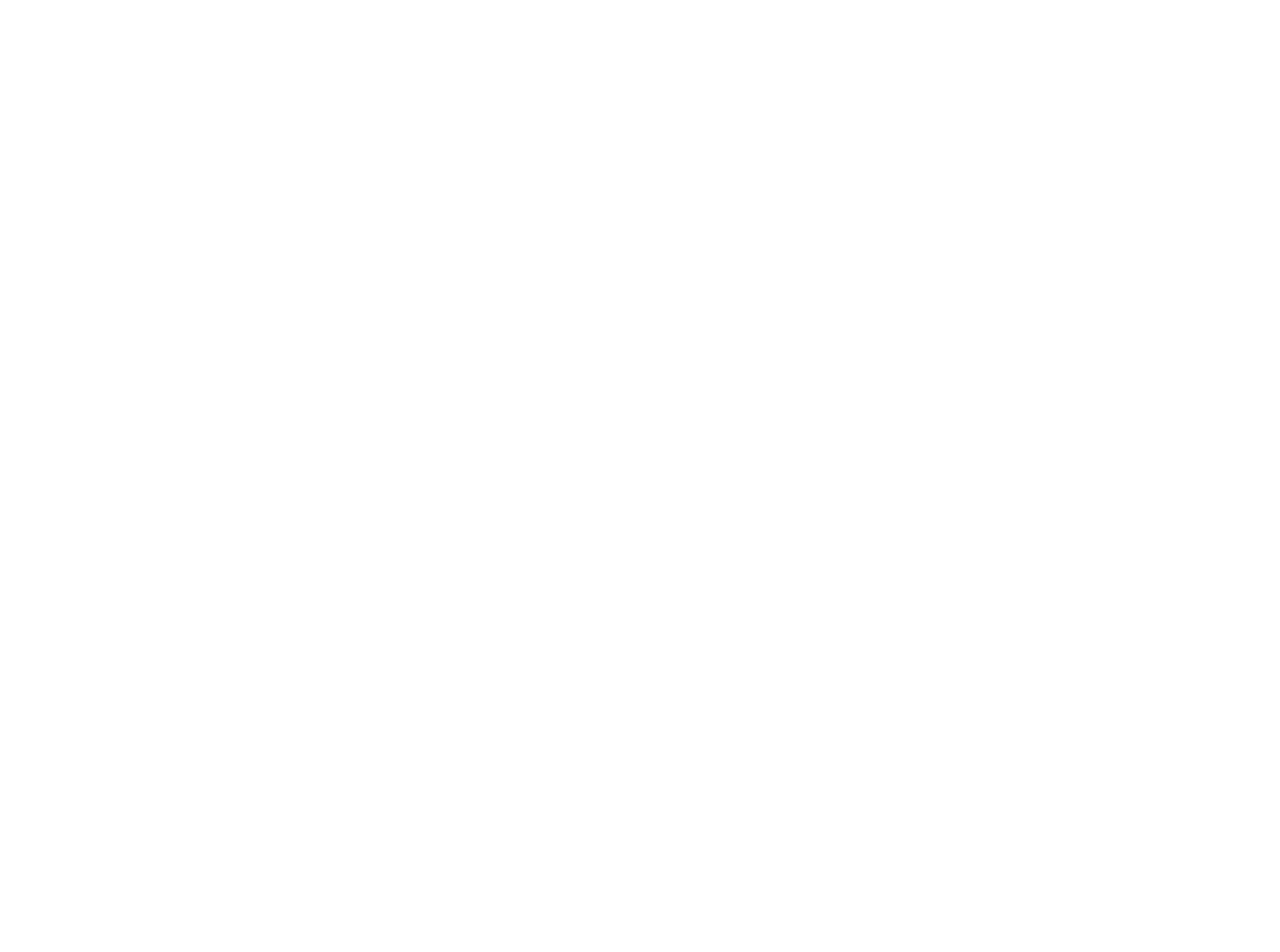
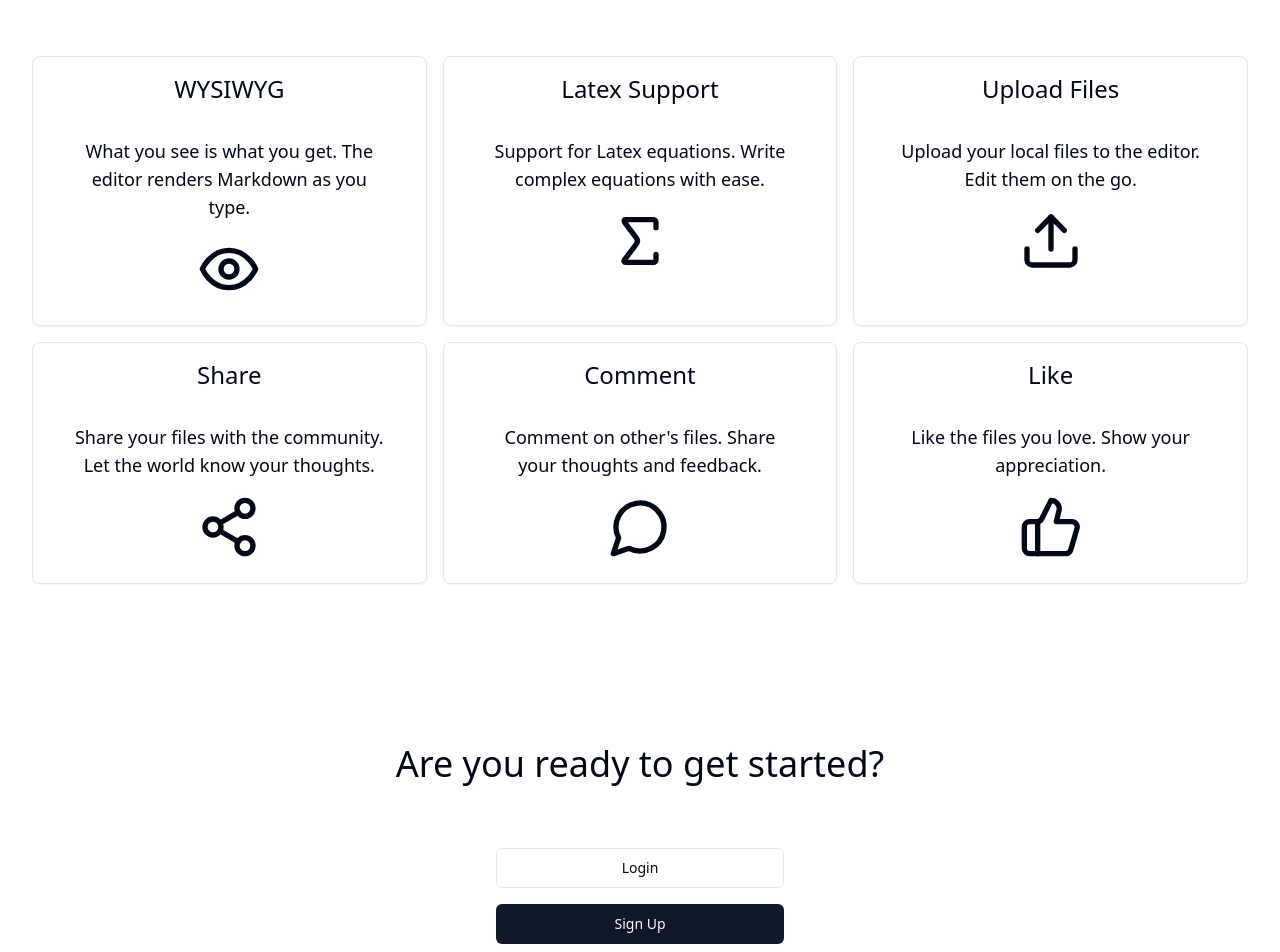
Before and after one commit to sonnyding1/CS35L-Egg, a React (Vite) app in the folder frontend/: page / in a window 1280 px wide. Shown: the part 440-1392 px from the top of the page. Before the commit the page ends 800 px from the top, so only its background shows below. Built offline with nearby package versions, Linux system fonts and the light colour scheme; no server answers.

Commit message:
feat: add home page

```diff
--- a/frontend/src/components/ui/card.jsx
+++ b/frontend/src/components/ui/card.jsx
@@ -1,68 +1,50 @@
-import * as React from "react";
+import * as React from "react"
 
-import { cn } from "@/lib/utils";
+import { cn } from "@/lib/utils"
 
 const Card = React.forwardRef(({ className, ...props }, ref) => (
   <div
     ref={ref}
-    className={cn(
-      "rounded-lg border bg-card text-card-foreground shadow-sm",
-      className,
-    )}
-    {...props}
-  />
-));
-Card.displayName = "Card";
+    className={cn("rounded-lg border bg-card text-card-foreground shadow-sm", className)}
+    {...props} />
+))
+Card.displayName = "Card"
 
 const CardHeader = React.forwardRef(({ className, ...props }, ref) => (
   <div
     ref={ref}
     className={cn("flex flex-col space-y-1.5 p-6", className)}
-    {...props}
-  />
-));
-CardHeader.displayName = "CardHeader";
+    {...props} />
+))
+CardHeader.displayName = "CardHeader"
 
 const CardTitle = React.forwardRef(({ className, ...props }, ref) => (
   <h3
     ref={ref}
-    className={cn(
-      "text-2xl font-semibold leading-none tracking-tight",
-      className,
-    )}
-    {...props}
-  />
-));
-CardTitle.displayName = "CardTitle";
+    className={cn("text-2xl font-semibold leading-none tracking-tight", className)}
+    {...props} />
+))
+CardTitle.displayName = "CardTitle"
 
 const CardDescription = React.forwardRef(({ className, ...props }, ref) => (
   <p
     ref={ref}
     className={cn("text-sm text-muted-foreground", className)}
-    {...props}
-  />
-));
-CardDescription.displayName = "CardDescription";
+    {...props} />
+))
+CardDescription.displayName = "CardDescription"
 
 const CardContent = React.forwardRef(({ className, ...props }, ref) => (
   <div ref={ref} className={cn("p-6 pt-0", className)} {...props} />
-));
-CardContent.displayName = "CardContent";
+))
+CardContent.displayName = "CardContent"
 
 const CardFooter = React.forwardRef(({ className, ...props }, ref) => (
   <div
     ref={ref}
     className={cn("flex items-center p-6 pt-0", className)}
-    {...props}
-  />
-));
-CardFooter.displayName = "CardFooter";
+    {...props} />
+))
+CardFooter.displayName = "CardFooter"
 
-export {
-  Card,
-  CardHeader,
-  CardFooter,
-  CardTitle,
-  CardDescription,
-  CardContent,
-};
+export { Card, CardHeader, CardFooter, CardTitle, CardDescription, CardContent }
--- a/frontend/src/pages/Home.jsx
+++ b/frontend/src/pages/Home.jsx
@@ -1,5 +1,103 @@
+import { Button } from "@/components/ui/button";
+import { Card, CardContent } from "@/components/ui/card";
+import {
+  Eye,
+  MessageCircle,
+  Share2,
+  Sigma,
+  ThumbsUp,
+  Upload,
+} from "lucide-react";
+import { NavLink } from "react-router-dom";
+
 const Home = () => {
-  return <></>;
+  const features = [
+    {
+      title: "WYSIWYG",
+      description:
+        "What you see is what you get. The editor renders Markdown as you type.",
+      icon: <Eye size={64} />,
+    },
+    {
+      title: "Latex Support",
+      description:
+        "Support for Latex equations. Write complex equations with ease.",
+      icon: <Sigma size={64} />,
+    },
+    {
+      title: "Upload Files",
+      description:
+        "Upload your local files to the editor. Edit them on the go.",
+      icon: <Upload size={64} />,
+    },
+    {
+      title: "Share",
+      description:
+        "Share your files with the community. Let the world know your thoughts.",
+      icon: <Share2 size={64} />,
+    },
+    {
+      title: "Comment",
+      description:
+        "Comment on other's files. Share your thoughts and feedback.",
+      icon: <MessageCircle size={64} />,
+    },
+    {
+      title: "Like",
+      description: "Like the files you love. Show your appreciation.",
+      icon: <ThumbsUp size={64} />,
+    },
+  ];
+
+  return (
+    <>
+      <div className="flex flex-col w-screen px-8">
+        {/* hero */}
+        <div className="items-center text-center">
+          <div className="text-4xl font-thin py-48">
+            Egg Editor, a handy Markdown editor
+          </div>
+        </div>
+        {/* features */}
+        <div className="grid grid-cols-3 gap-4">
+          {features.map((feature) => (
+            <Card
+              className="transform transition duration-500 ease-in-out hover:scale-105 hover:shadow-lg"
+              key={feature.title}
+            >
+              <CardContent>
+                <div className="flex flex-col items-center text-center">
+                  <div className="text-2xl p-4">{feature.title}</div>
+                  <div className="text-lg p-4">{feature.description}</div>
+                  {feature.icon}
+                </div>
+              </CardContent>
+            </Card>
+          ))}
+        </div>
+        {/* call to action */}
+        <div className="flex flex-col items-center text-center py-24">
+          <div className="text-4xl font-thin p-16">
+            Are you ready to get started?
+          </div>
+          <NavLink to="/login">
+            <Button variant="outline" className="w-72">
+              Login
+            </Button>
+          </NavLink>
+          <NavLink to="/signup" className="mt-4">
+            <Button variant="default" className="w-72">
+              Sign Up
+            </Button>
+          </NavLink>
+        </div>
+        {/* footer */}
+        <footer className="flex justify-center items-center h-16 text-gray-400">
+          <p>Made with &hearts; by Egg</p>
+        </footer>
+      </div>
+    </>
+  );
 };
 
 export default Home;
```
